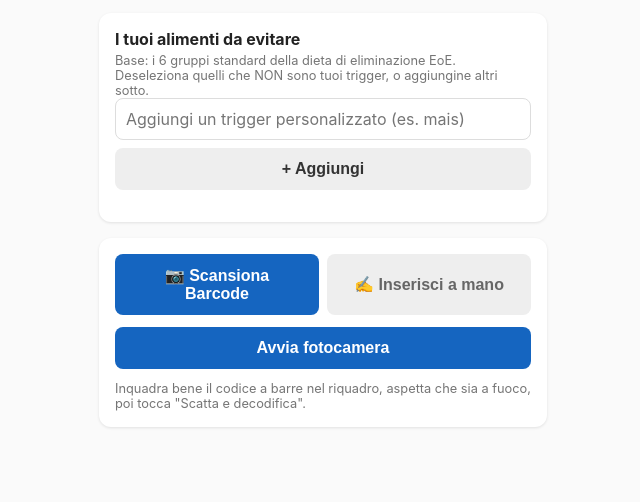
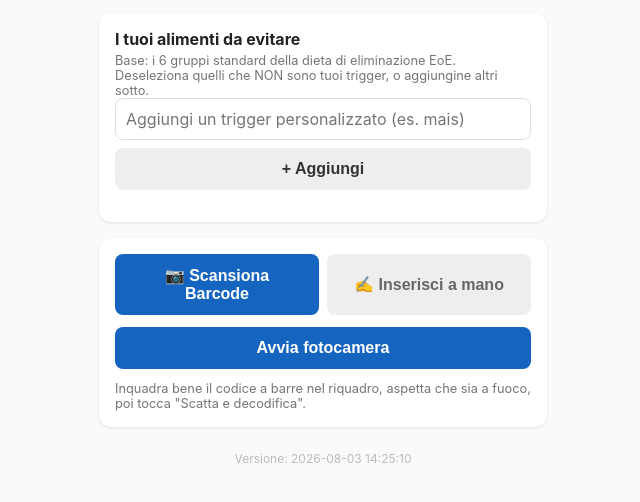
Before and after one commit to Gius23/eoe-food-checker, a plain HTML site: page index.html in a window 1280 px wide. Shown: the part 94-596 px from the top of the page, without its empty margins (317-957 px from the left). Drawn offline with Linux system fonts and the light colour scheme; a script that the page names is missing.

Commit message:
Add build timestamp footer for cache verification

```diff
--- a/index.html
+++ b/index.html
@@ -112,6 +112,10 @@
   <h3 id="resultTitle"></h3>
   <div class="detail" id="resultDetail"></div>
   <div id="ingredientsText"></div>
+</div>
+
+<div style="text-align:center; color:#bbb; font-size:0.75rem; margin-top:24px; padding-bottom:16px;">
+  Versione: 2026-08-03 14:25:10
 </div>
 
 <script>
```
